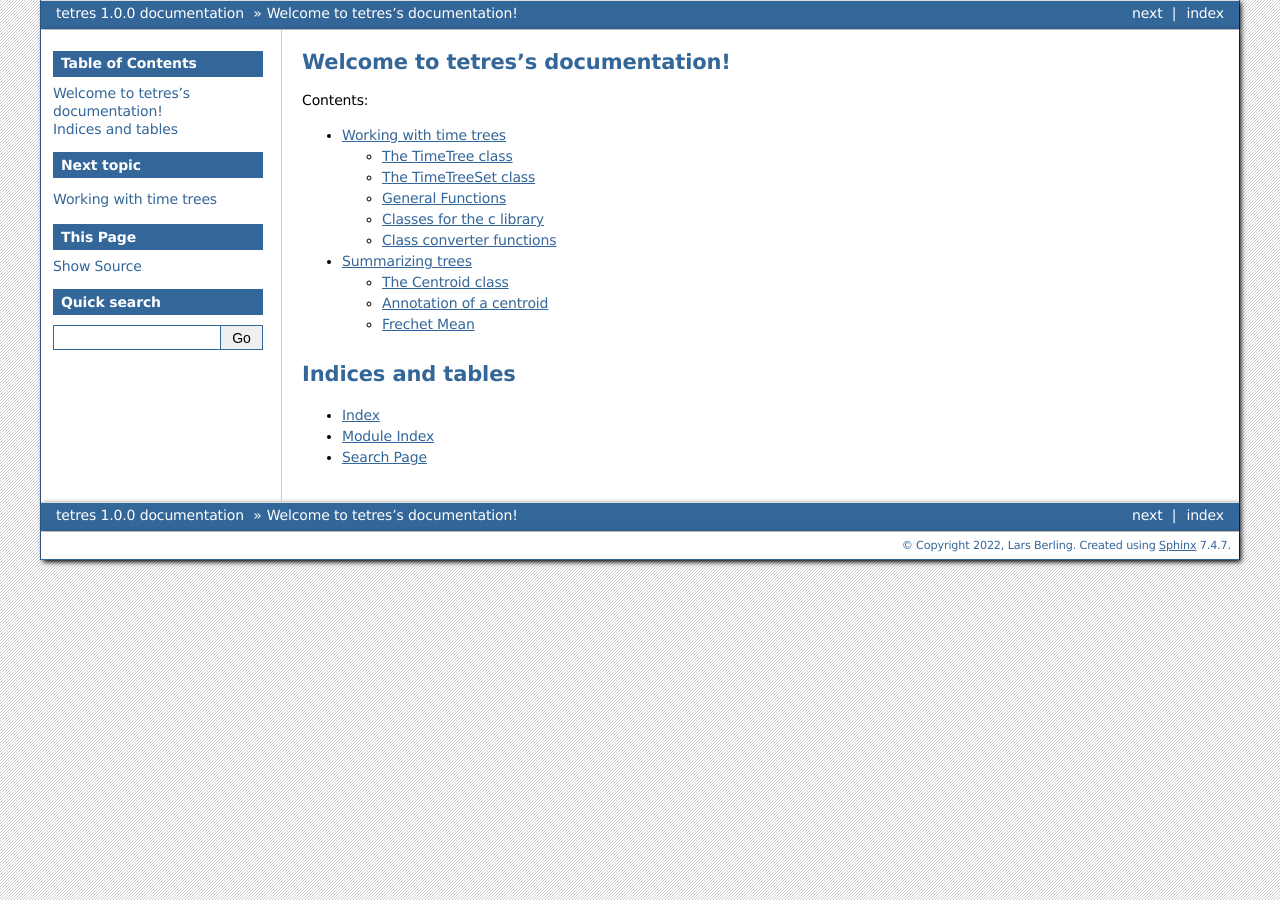
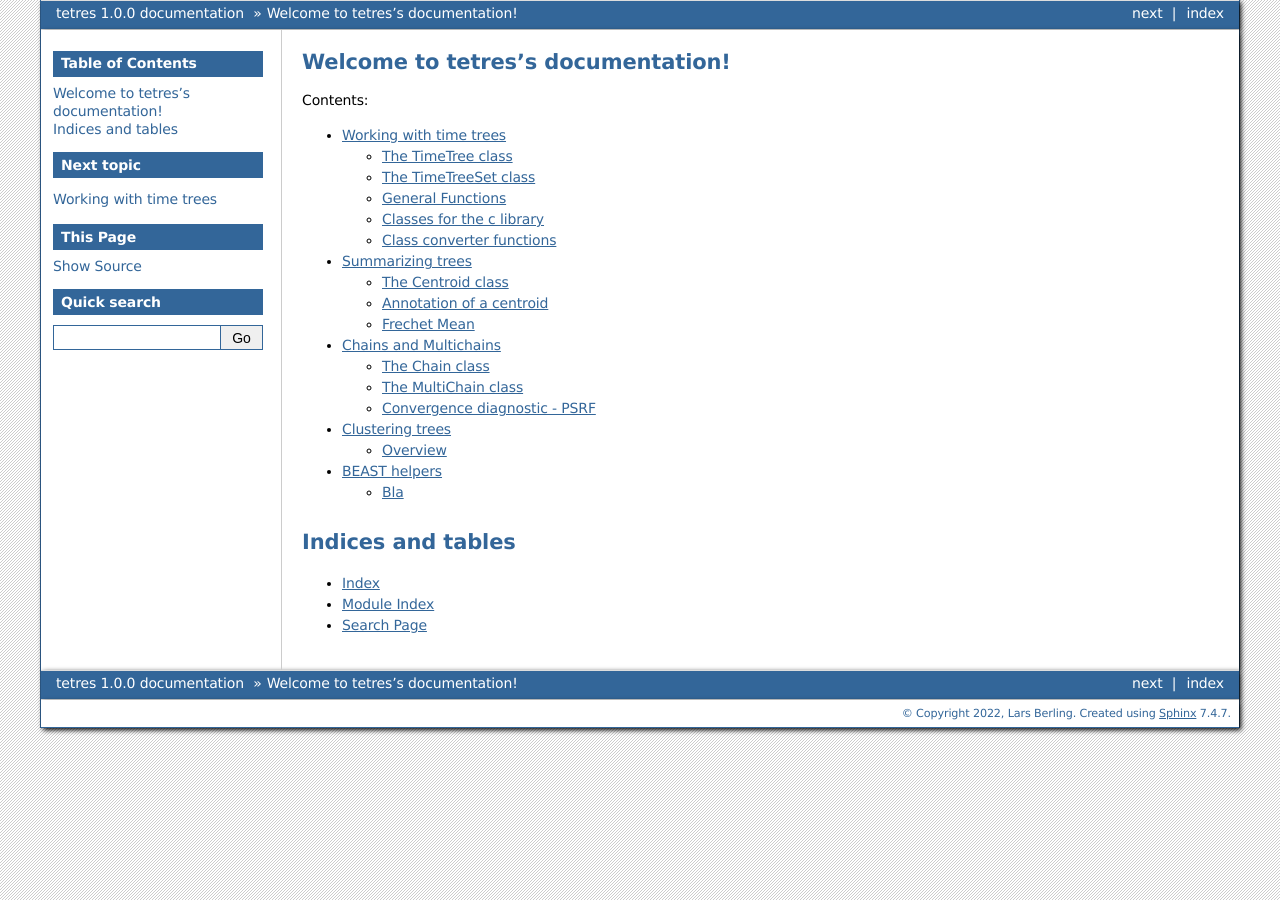
Before and after one commit to bioDS/tetres, a Sphinx documentation site: the page built from docs/source/index.rst, in a window 1280 px wide. Built offline with Sphinx 7.4.7, drawn with Linux system fonts in a browser that asks for light colours.

Commit message:
Adding packages to documentation, still empty files

```diff
--- /dev/null
+++ b/docs/source/beasthelper.rst
@@ -0,0 +1,8 @@
+BEAST helpers
+*************
+
+.. contents::
+
+
+Bla
+===
--- /dev/null
+++ b/docs/source/clustree.rst
@@ -0,0 +1,14 @@
+Clustering trees
+****************
+
+.. contents::
+
+Overview
+========
+
+todo
+
+Subsection
+----------
+
+todo
--- a/docs/source/index.rst
+++ b/docs/source/index.rst
@@ -14,6 +14,11 @@
 
    summary
 
+   judgement
+
+   clustree
+
+   beasthelper
 
 Indices and tables
 ==================
--- /dev/null
+++ b/docs/source/judgement.rst
@@ -0,0 +1,60 @@
+Chains and Multichains
+**********************
+
+.. contents::
+
+The Chain class
+===============
+
+
+
+.. table::
+
+    ===============     ====================
+    Function            Description
+    ===============     ====================
+    bla                     this is a description
+
+    ===============     ====================
+
+
+
+The MultiChain class
+====================
+
+
+
+.. table::
+
+    ===============     ====================
+    Function            Description
+    ===============     ====================
+    bla                     this is a description
+
+    ===============     ====================
+
+
+
+
+Convergence diagnostic - PSRF
+=============================
+
+Using GR diagnostic to get set of trees
+---------------------------------------
+
+Using the burnin detection
+~~~~~~~~~~~~~~~~~~~~~~~~~~
+
+
+
+
+extracting the cutoff set of trees
+----------------------------------
+
+
+
+
+Using Permanova for convergence detection
+-----------------------------------------
+
+TLDR: Does not work at all
```
